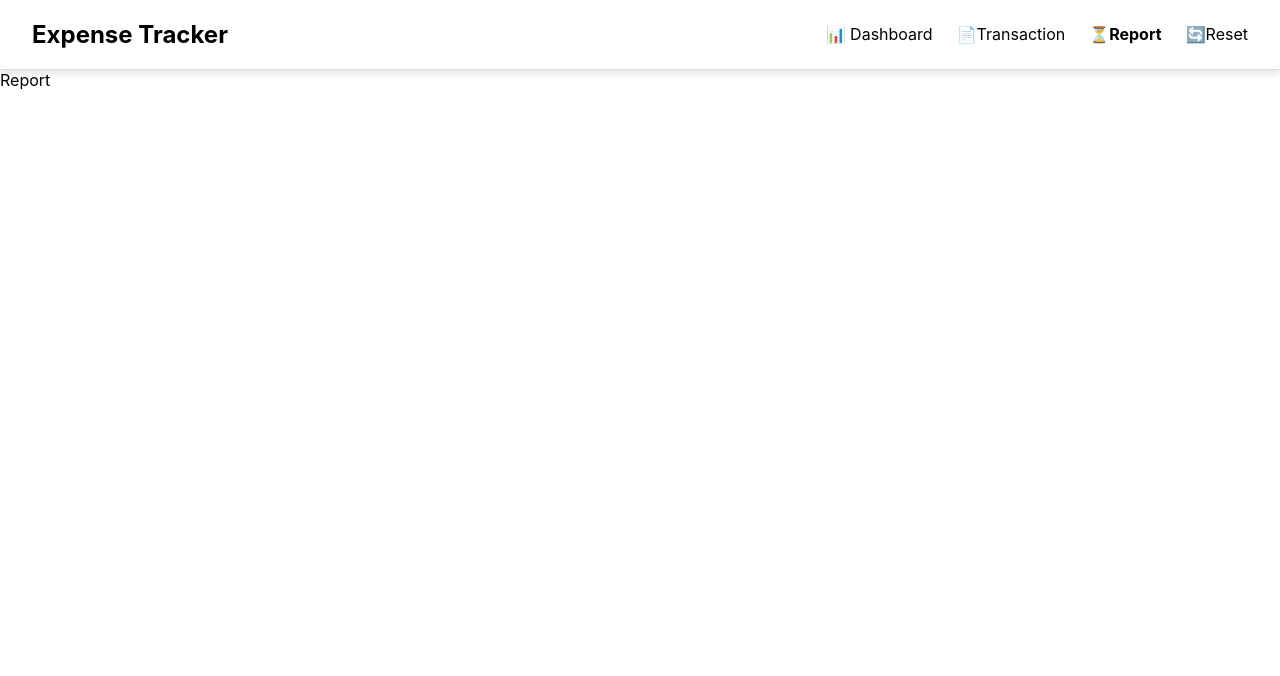
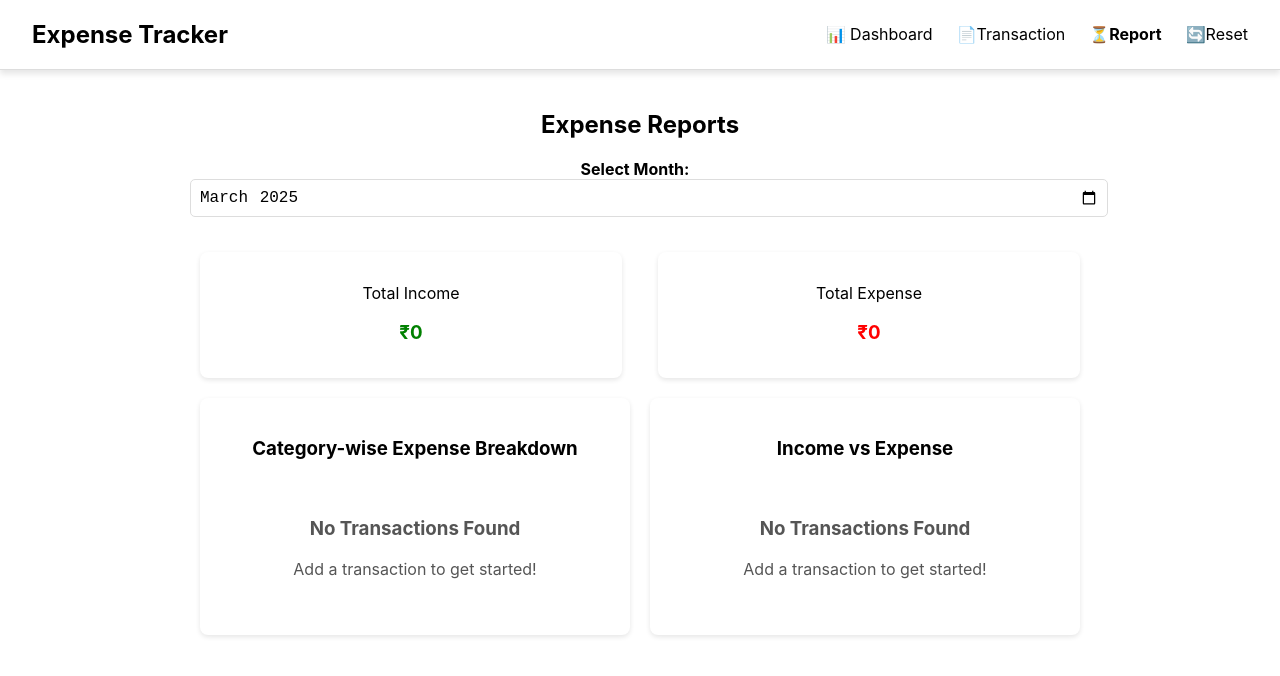
Before and after one commit to Mohan0416/Expense-Tracker, a React (Vite) app in the folder client/: page /report in a window 1280 px wide. Shown: the top 676 px of the page. Built offline with nearby package versions, Linux system fonts and the light colour scheme.

Commit message:
report page added

```diff
--- a/client/src/pages/Report.jsx
+++ b/client/src/pages/Report.jsx
@@ -1,9 +1,133 @@
-import React from 'react'
+import React, { useState, useEffect } from "react";
+import { Pie, Bar } from "react-chartjs-2";
+import {
+  Chart as ChartJS,
+  ArcElement,
+  Tooltip,
+  Legend,
+  CategoryScale,
+  LinearScale,
+  BarElement,
+} from "chart.js";
+import "../styles/Report.css";
+import NoTransactions from "../Components/NoTransactions";
 
-const Report = () => {
+ChartJS.register(ArcElement, Tooltip, Legend, CategoryScale, LinearScale, BarElement);
+
+function Report() {
+  const [transactions, setTransactions] = useState([]);
+  const [selectedMonth, setSelectedMonth] = useState(new Date().toISOString().slice(0, 7));
+  const [filteredTransactions, setFilteredTransactions] = useState([]);
+  const [totalIncome, setTotalIncome] = useState(0);
+  const [totalExpense, setTotalExpense] = useState(0);
+  const [categoryData, setCategoryData] = useState({});
+
+  useEffect(() => {
+    const storedTransactions = JSON.parse(localStorage.getItem("transactions")) || [];
+    setTransactions(storedTransactions);
+  }, []);
+
+  useEffect(() => {
+    const filtered = transactions.filter((tx) => tx.date.startsWith(selectedMonth));
+    setFilteredTransactions(filtered);
+
+    let income = 0, expense = 0;
+    let categoryBreakdown = {};
+
+    filtered.forEach((tx) => {
+      if (tx.type === "Income") {
+        income += tx.amount;
+      } else {
+        expense += tx.amount;
+        categoryBreakdown[tx.category] = (categoryBreakdown[tx.category] || 0) + tx.amount;
+      }
+    });
+
+    setTotalIncome(income);
+    setTotalExpense(expense);
+    setCategoryData(categoryBreakdown);
+  }, [transactions, selectedMonth]);
+
+  const pieChartData = {
+    labels: Object.keys(categoryData),
+    datasets: [
+      {
+        data: Object.values(categoryData),
+        backgroundColor: ["#FF6384", "#36A2EB", "#FFCE56", "#4CAF50", "#9966FF"],
+      },
+    ],
+  };
+
+  const barChartData = {
+    labels: ["Income", "Expense"],
+    datasets: [
+      {
+        label: "Amount",
+        data: [totalIncome, totalExpense],
+        backgroundColor: ["#36A2EB", "#FF6384"],
+        barThickness: 40, // Makes bars slimmer
+      },
+    ],
+  };
+
+  const chartOptions = {
+    scales: {
+      y: {
+        beginAtZero: true,
+        max: Math.max(totalIncome, totalExpense) * 1.2, // Prevents bar from being too tall
+        grid: { display: false },
+      },
+      x: {
+        grid: { display: false },
+      },
+    },
+    maintainAspectRatio: false,
+  };
+
   return (
-    <div>Report</div>
-  )
+    <div className="reports-container">
+      <h2>Expense Reports</h2>
+      <div className="date-filter">
+        <label>Select Month:</label>
+        <input type="month" value={selectedMonth} onChange={(e) => setSelectedMonth(e.target.value)} />
+      </div>
+
+      <div className="summary-cards">
+        <div className="income-card">
+          <p>Total Income</p>
+          <h3 className="income">₹{totalIncome.toLocaleString()}</h3>
+        </div>
+        <div className="expense-card">
+          <p>Total Expense</p>
+          <h3 className="expense">₹{totalExpense.toLocaleString()}</h3>
+        </div>
+      </div>
+
+      <div className="charts-container">
+        {/* Category-wise Expense Pie Chart */}
+        <div className="chart-item pie-chart">
+          <h3>Category-wise Expense Breakdown</h3>
+          {Object.keys(categoryData).length === 0 ? (
+            <NoTransactions />
+          ) : (
+            <Pie data={pieChartData} />
+          )}
+        </div>
+
+        {/* Income vs Expense Bar Chart */}
+        <div className="chart-item bar-chart">
+          <h3>Income vs Expense</h3>
+          {totalIncome === 0 && totalExpense === 0 ? (
+            <NoTransactions />
+          ) : (
+            <div className="chart-wrapper">
+              <Bar data={barChartData} options={chartOptions} />
+            </div>
+          )}
+        </div>
+      </div>
+    </div>
+  );
 }
 
-export default Report
+export default Report;
--- /dev/null
+++ b/client/src/styles/Report.css
@@ -0,0 +1,73 @@
+.reports-container {
+    max-width: 900px;
+    margin: auto;
+    padding: 20px;
+    text-align: center;
+  }
+
+  .date-filter {
+    margin-bottom: 20px;
+  }
+
+  .date-filter label {
+    font-size: 1rem;
+    font-weight: bold;
+    margin-right: 10px;
+  }
+
+  .date-filter input {
+    padding: 8px;
+    font-size: 1rem;
+    border: 1px solid #ddd;
+    border-radius: 5px;
+  }
+
+  .summary-cards {
+    display: flex;
+    justify-content: space-between;
+    margin: 20px 0;
+  }
+
+  .income-card, .expense-card {
+    flex: 1;
+    background: #fff;
+    padding: 15px;
+    border-radius: 8px;
+    box-shadow: 0 2px 5px rgba(0, 0, 0, 0.1);
+    text-align: center;
+    margin: 0 10px;
+  }
+
+  .income {
+    color: green;
+  }
+
+  .expense {
+    color: red;
+  }
+
+  .charts-container {
+    display: flex;
+    justify-content: space-between;
+    align-items: center;
+    margin-top: 20px;
+  }
+
+  .chart-item {
+    flex: 1;
+    padding: 20px;
+    background: #fff;
+    border-radius: 8px;
+    box-shadow: 0 2px 5px rgba(0, 0, 0, 0.1);
+    text-align: center;
+    margin: 0 10px;
+  }
+
+  .chart-wrapper {
+    height: 350px; /* Make bar chart bigger */
+  }
+
+  canvas {
+    width: 100% !important;
+    height: 100% !important;
+  }
```
